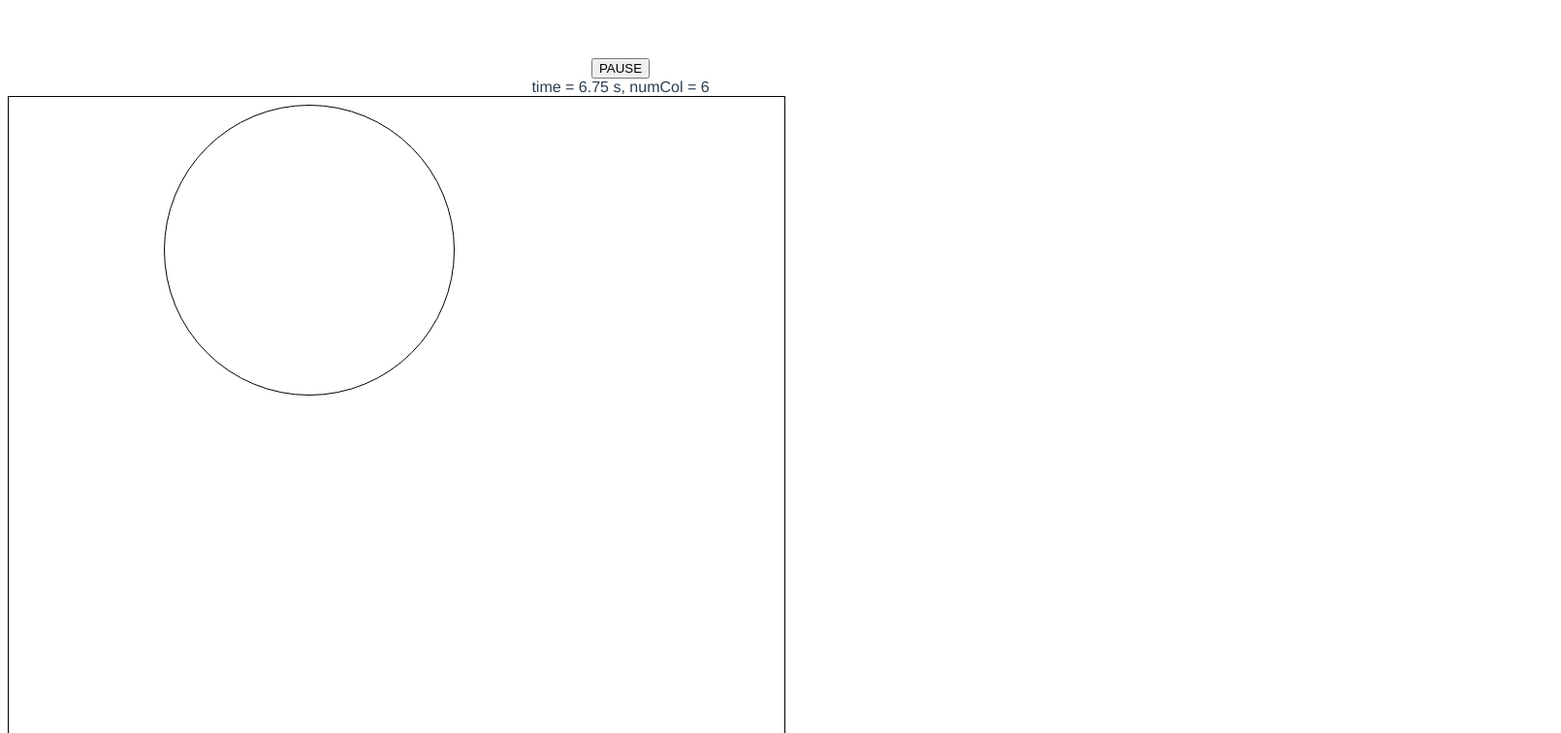
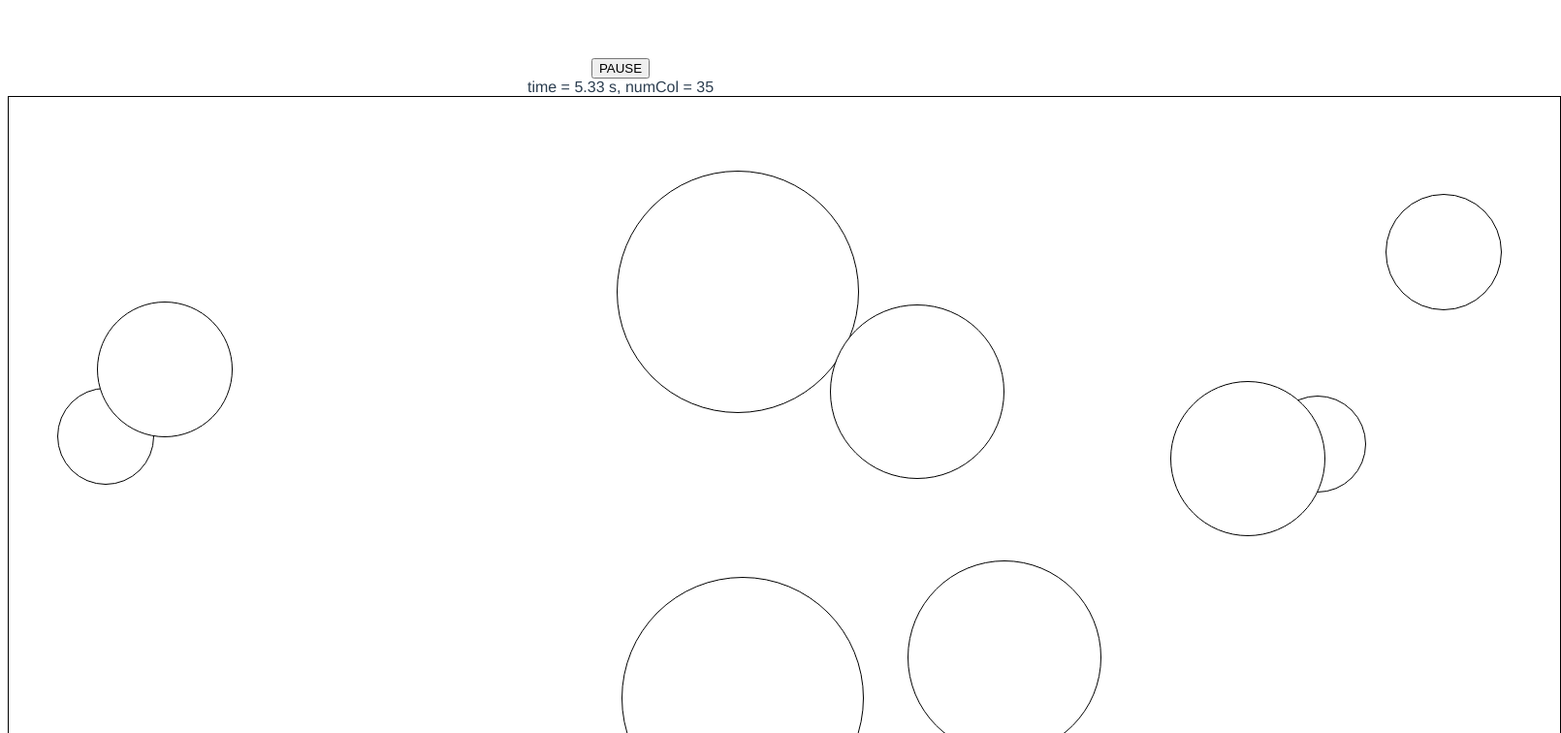
Before and after one commit to pknipp/collisions, a Vue app: page / in a window 1280 px wide. Shown: the top 756 px of the page at 97% size, 1610 px wide, since content can reach past the window. Built offline with nearby package versions, Linux system fonts and the light colour scheme.

Commit message:
Get 3-d collisions to work, but perhaps w/out transitionning of zIndex.

```diff
--- a/src/App.vue
+++ b/src/App.vue
@@ -39,19 +39,19 @@ export default {
       dt: 0,
       // units are px and px/s
       dots: [
-        {id: 1, diameter: 300, rxy: [300, 400, 500], vxy: [200, 150, 0]},
-        // {id: 2, diameter: 300, rxy: [500, 500, 400], vxy: [3, 4, 5]},
-        // {id: 3, diameter: 100, rxy: [600, 200, 150], vxy: [-100, -90, 20]},
-        // {id: 4, diameter: 100, rxy: [800, 500, 200], vxy: [50, 50, -30]},
-        // {id: 5, diameter: 100, rxy: [1100, 100, 100], vxy: [-40, -80, 50]},
-        // {id: 6, diameter: 120, rxy: [1200, 300, 600], vxy: [80, -300, 30]},
-        // {id: 7, diameter: 140, rxy: [500, 700, 100], vxy: [-100, 200, 300]},
-        // {id: 8, diameter: 160, rxy: [700, 700, 300], vxy: [100, 90, 10]},
-        // {id: 9, diameter: 180, rxy: [1100, 500, 500], vxy: [-50, -50, 100]},
-        // {id: 10, diameter: 200, rxy: [900, 100, 600], vxy: [40, -80, -200]},
+        {id: 1, diameter: 250, rxy: [160, 160, 160], vxy: [200, 150, 0]},
+        {id: 2, diameter: 250, rxy: [430, 430, 400], vxy: [3, 4, -50]},
+        {id: 3, diameter: 100, rxy: [600, 200, 150], vxy: [-100, -90, 20]},
+        {id: 4, diameter: 100, rxy: [800, 500, 200], vxy: [50, 50, -30]},
+        {id: 5, diameter: 100, rxy: [1100, 100, 100], vxy: [-40, -80, 50]},
+        {id: 6, diameter: 120, rxy: [1200, 300, 600], vxy: [80, -300, 30]},
+        {id: 7, diameter: 140, rxy: [500, 700, 100], vxy: [-100, 200, 300]},
+        {id: 8, diameter: 160, rxy: [700, 700, 300], vxy: [100, 90, 10]},
+        {id: 9, diameter: 180, rxy: [1100, 500, 500], vxy: [-50, -50, 100]},
+        {id: 10, diameter: 200, rxy: [900, 100, 600], vxy: [40, -80, -200]},
       ],
       numCol: 0,
-      dims: [800, 800, 800],
+      dims: [1600, 800, 800],
       running: true
     }
   },
```
